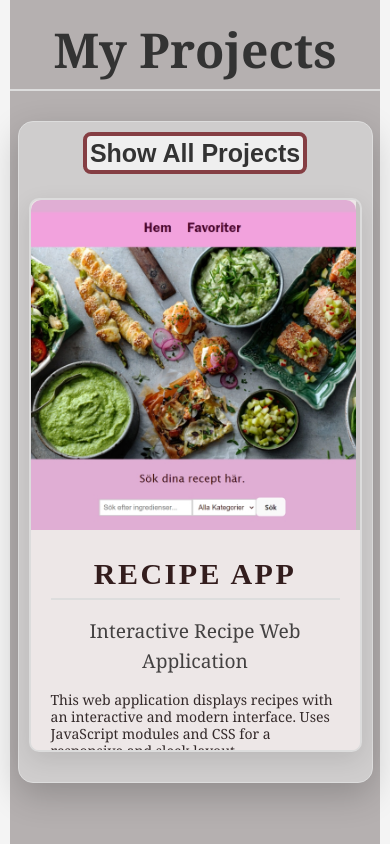
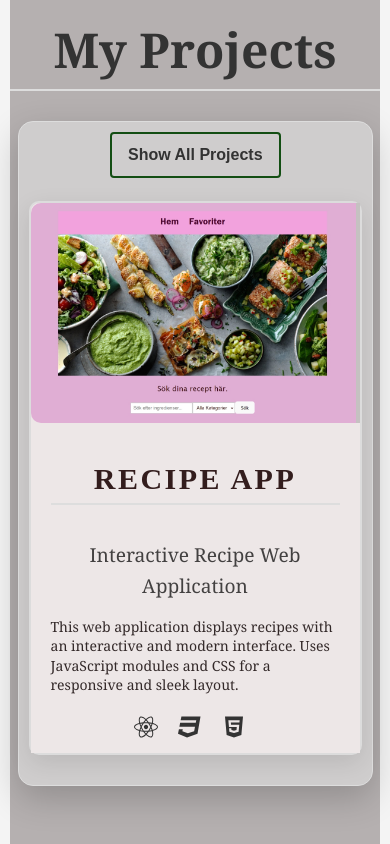
Before and after one commit to DonaM86/DonasPortfolio, a React (Create React App) app: page /explore in a window 390 px wide. Shown: the part 2120-2964 px from the top of the page. Built offline with nearby package versions, Linux system fonts and the light colour scheme; a web font is replaced by a local one.

Commit message:
Fixed layout

```diff
--- a/src/components/Projects.tsx
+++ b/src/components/Projects.tsx
@@ -121,7 +121,7 @@ const Project = () => {
           className="show-all-btn"
           onClick={() => setShowAllProjects((prev) => !prev)}
         >
-          {showAllProjects ? "Show One Project at a Time" : "Show All Projects"}
+          {showAllProjects ? "Show one project at a time" : "Show All Projects"}
         </button>
 
         {showAllProjects ? (
--- a/src/pages/LandingPage.tsx
+++ b/src/pages/LandingPage.tsx
@@ -17,7 +17,15 @@ const LandingPage: React.FC = () => {
     <div className="landing-page">
       <Navbar className={isNavbarHidden ? "hidden" : ""} />
 
-      <video playsInline autoPlay muted loop poster="polina.jpg" id="bgvid">
+      <video
+        playsInline
+        autoPlay
+        muted
+        loop
+        poster="polina.jpg" // Förhandsbild innan videon är färdigladdad
+        id="bgvid"
+        preload="auto" // Ladda videon så tidigt som möjligt
+      >
         <source src="polina.webm" type="video/webm" />
         <source src="/Videooo.mp4" type="video/mp4" />
         Your browser does not support the video tag.
--- a/src/styles/LandingPage.css
+++ b/src/styles/LandingPage.css
@@ -12,7 +12,6 @@
   font-family: Cambria, Cochin, Georgia, Times, 'Lovelyn', serif;
 }
 
-
 #bgvid {
   object-fit: cover;
   width: 120vw;
@@ -23,8 +22,15 @@
   z-index: -1;
   opacity: 0.9;
   animation: pan 30s linear infinite;
+  visibility: visible;
+  transition: visibility 0.3s ease-out;
+  will-change: opacity;
 }
 
+/* Lägg till en bild som syns innan videon laddas */
+#bgvid[poster] {
+  visibility: visible;
+}
 
 @keyframes pan {
   0% {
@@ -38,7 +44,6 @@
   }
 }
 
-
 .overlay {
   position: absolute;
   top: 0;
@@ -48,7 +53,6 @@
   background-color: rgba(32, 29, 31, 0.5);
   z-index: 0;
 }
-
 
 .content {
   position: absolute;
@@ -61,7 +65,6 @@
   font-family: 'Lovelyn', sans-serif;
   z-index: 1;
 }
-
 
 .content h1 {
   font-size: 3rem;
@@ -79,10 +82,8 @@
   color: #f7f1ec;
   text-shadow: 2px 2px 4px rgba(50, 16, 220, 0.9);
   animation: fadeInDown 1s ease-out 0.5s;
-
   -webkit-animation: fadeInDown 1s ease-out 0.5s;
 }
-
 
 .explore-button {
   margin-top: 20px;
@@ -96,7 +97,6 @@
   animation: fadeInDown 1s ease-out 1s;
 }
 
-
 .explore-button:hover {
   background-color: transparent;
   color: #77db89;
@@ -107,11 +107,9 @@
   -o-transform: scale(1.04);
 }
 
-
 .explore-button:focus {
   outline: none;
 }
-
 
 @keyframes fadeInDown {
   from {
--- a/src/styles/Project.css
+++ b/src/styles/Project.css
@@ -8,11 +8,13 @@
   border: 2px solid #dcdcdc;
   position: relative;
   transition: transform 0.4s ease, box-shadow 0.4s ease;
-  -webkit-transition: transform 0.4s ease, box-shadow 0.4s ease;
-  -moz-transition: transform 0.4s ease, box-shadow 0.4s ease;
-  -ms-transition: transform 0.4s ease, box-shadow 0.4s ease;
-  -o-transition: transform 0.4s ease, box-shadow 0.4s ease;
 }
+
+.project-container .project-card {
+  max-width: 1200px;
+  height: 550px;
+}
+
 
 .show-all .project-card {
   max-width: 450px;
@@ -54,14 +56,9 @@
   z-index: 1;
 }
 
-.project-container .project-card {
-  max-width: 1200px;
-  height: 550px;
-}
 
 .project-container .project-image {
   flex: 0 0 60%;
-  height: 100%;
   border-right: 4px solid #c5c1c1;
   position: relative;
   overflow: hidden;
@@ -73,11 +70,11 @@
   object-fit: cover;
   transition: transform 0.4s ease, filter 0.4s ease;
 }
-
 .project-container .project-image:hover img {
   transform: scale(1.05);
   filter: brightness(0.95);
 }
+
 
 .project-container .project-info {
   display: flex;
@@ -86,15 +83,14 @@
   background-color: #ede7e7;
   flex: 1;
   padding: 20px;
+  overflow: hidden; /* Ensure text stays inside */
 }
-
 .project-container .project-info h2 {
   font-size: 30px;
   margin-bottom: 10px;
   color: #331d1d;
   text-transform: uppercase;
   letter-spacing: 2.5px;
-  margin-top: 0rem;
   margin-bottom: 1rem;
 }
 
@@ -102,7 +98,6 @@
   font-size: 1.2rem;
   font-weight: 500;
   color: #434141;
-  margin-top: 0rem;
   font-family: Georgia, Times, 'Lovelyn', serif;
 }
 
@@ -189,19 +184,23 @@
 .show-all-btn {
   border: 4px solid #853e43;
   color: #333;
-  border-radius: 8px;
+  border-radius: 4px;
   font-weight: bold;
+  background-color: transparent;
   transition: background-color 0.3s, color 0.3s;
   text-align: center;
   text-decoration: none;
-  font-size: 25px;
-  padding: 0.8%;
+  font-size: 1.2em;
+  border-color: #134e13;
+  border-width: 2px;
+  padding: 10px 10px;
   margin-bottom: 5%;
+  animation: flyInButton 1.5s ease-out forwards;
+  -webkit-animation: flyInButton 1.5s ease-out forwards;
 }
-
 .show-all-btn:hover {
-  background-color: #7a7a78 !important;
-  color: #ede5e6 !important;
+  background-color: #dce2da !important;
+  color: #140305 !important;
 }
 
 .project-background {
@@ -214,8 +213,13 @@
   max-width: 1200px;
   box-shadow: 0 12px 35px rgba(0, 0, 0, 0.2);
 }
+.project-card .project-image {
+  flex: 0 0 40%;
+  position: relative;
+  overflow: hidden;
+}
 
-/* Standard stil för projektkort */
+/* projektkort */
 .project-card {
   display: flex;
   flex-direction: row;
@@ -255,39 +259,51 @@
   margin-right: 10px;
   color: #555;
 }
-
 /* Responsiv design för mindre skärmar */
 @media (max-width: 768px) {
   .project-background {
     padding: 20px;
   }
 
+  .show-all-btn {
+    padding: 12px 16px;
+    font-size: 16px;
+  }
+
+  /* För skärmar mindre än 480px */
+  @media (max-width: 480px) {
     .project-card {
       flex-direction: column;
-    align-items: flex-start;
+      align-items: stretch;
       text-align: left;
+      height: auto;
+      overflow: visible;
     }
 
     .project-image img {
       width: 100%;
       height: auto;
-    border-radius: 10px 10px 0 0;
     }
 
     .project-info {
       padding: 10px;
+      max-height: none;
+      overflow: visible;
+      word-wrap: break-word;
     }
 
     .project-title {
-    font-size: 16px;
+      font-size: 18px;
+      line-height: 1.5;
+      margin-bottom: 10px;
     }
 
-  .project-tech-stack span {
-    font-size: 18px;
-  }
+    .project-container .project-info p {
+      font-size: 14px;
+      line-height: 1.4;
+      margin-bottom: 10px;
     }
 
-@media (max-width: 480px) {
     .project-background {
       padding: 10px;
     }
@@ -300,7 +316,13 @@
       font-size: 16px;
     }
 
+    .show-all-btn {
+      padding: 12px 16px;
+      font-size: 16px;
+    }
+
     .project-info {
       padding: 5px;
     }
   }
+}
--- a/src/styles/SkillsSection.css
+++ b/src/styles/SkillsSection.css
@@ -115,7 +115,7 @@ h3 {
     -moz-appearance: none;
     appearance: none;
     width: 100%;
-    background: #ff6f61;
+    background: #134e13;
     height: 6px;
     border-radius: 3px;
     outline: none;
--- a/src/styles/footer.css
+++ b/src/styles/footer.css
@@ -1,9 +1,12 @@
 .footer {
   background-color: #d7d7d3;
   color: #333;
-  padding: 0px 20px;
+  padding: 40px 20px;
   text-align: center;
   font-family: Arial, sans-serif;
+  position: relative;
+  bottom: 0;
+  width: 100%;
 }
 
 .footer-container {
@@ -60,10 +63,15 @@
 
 @media (max-width: 600px) {
   .footer-container {
-      padding: 0 10px;
+    padding: 0 10px;
   }
 
   .social-icons {
-      font-size: 24px;
+    font-size: 24px;
+  }
+
+
+  .footer {
+    padding: 40px 10px;
   }
 }
--- a/src/styles/header.css
+++ b/src/styles/header.css
@@ -235,20 +235,20 @@ body {
 
 
   .intro-text {
-    font-size: 1.2em; /* Mindre textstorlek på mobila enheter */
+    font-size: 1.2em;
   }
 
   .header-text {
-    margin: 0 auto; /* Centrera texten */
+    margin: 0 auto;
     padding: 10px;
     text-align: center;
-    max-width: 90%; /* Säkerställ att texten inte är för bred */
+    max-width: 90%;
     margin-bottom: 20%;
   }
 
   .header-text p {
-    font-size: 14px; /* Mindre textstorlek */
-    line-height: 1.4; /* Bättre läsbarhet */
+    font-size: 14px;
+    line-height: 1.4;
 
   }
 
```
Lines whose indentation alone changed are shown as unchanged.
